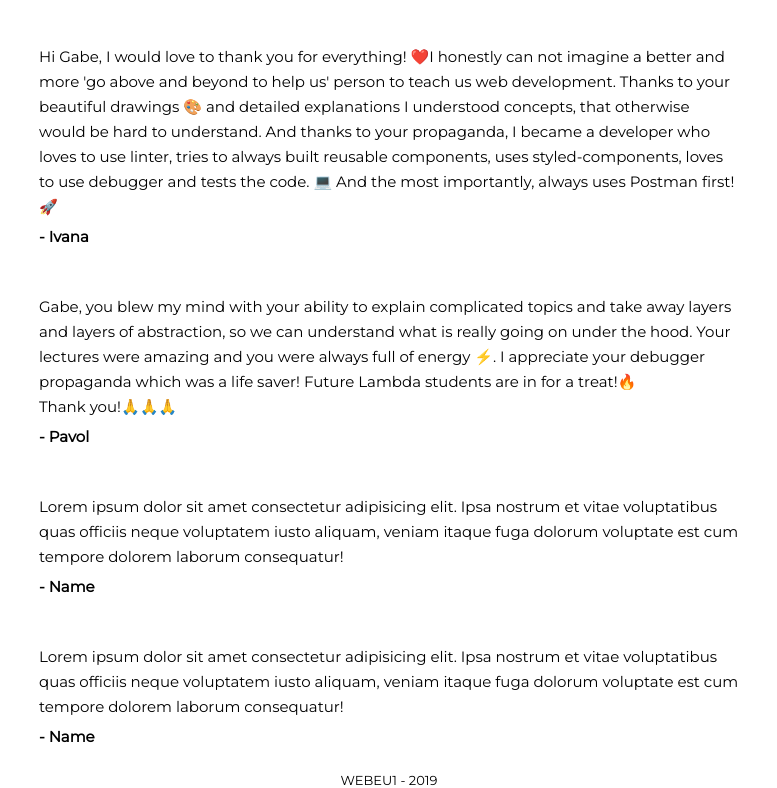
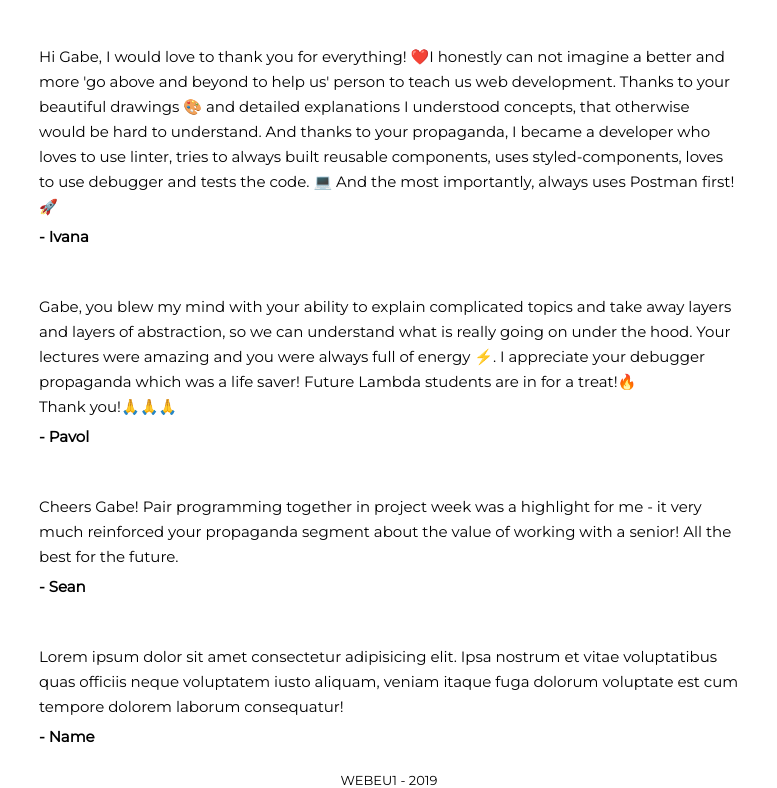
Before and after one commit to Pav0l/thank_you, a website: page public/index.html in a window 1280 px wide. Shown: the part 136-924 px from the top of the page, without its empty margins (251-1028 px from the left). Drawn offline with Linux system fonts and the light colour scheme.

Commit message:
Add new message

```diff
--- a/public/index.html
+++ b/public/index.html
@@ -45,12 +45,11 @@
       </div>
       <div class="msg">
         <p class="msg-text">
-          Lorem ipsum dolor sit amet consectetur adipisicing elit. Ipsa nostrum
-          et vitae voluptatibus quas officiis neque voluptatem iusto aliquam,
-          veniam itaque fuga dolorum voluptate est cum tempore dolorem laborum
-          consequatur!
+          Cheers Gabe! Pair programming together in project week was a highlight
+          for me - it very much reinforced your propaganda segment about the value of working with a senior!
+          All the best for the future.
         </p>
-        <div class="msg-name">- Name</div>
+        <div class="msg-name">- Sean</div>
       </div>
       <div class="msg">
         <p class="msg-text">
```
